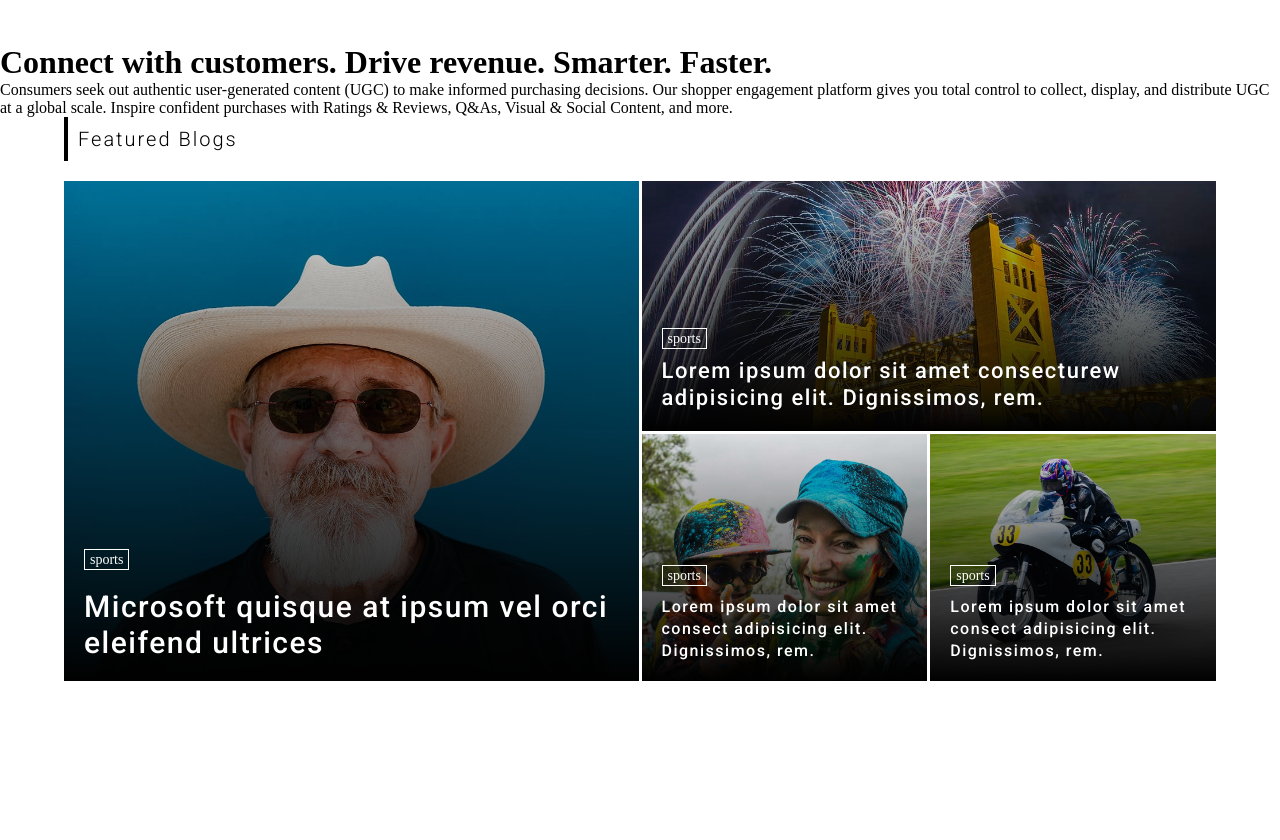
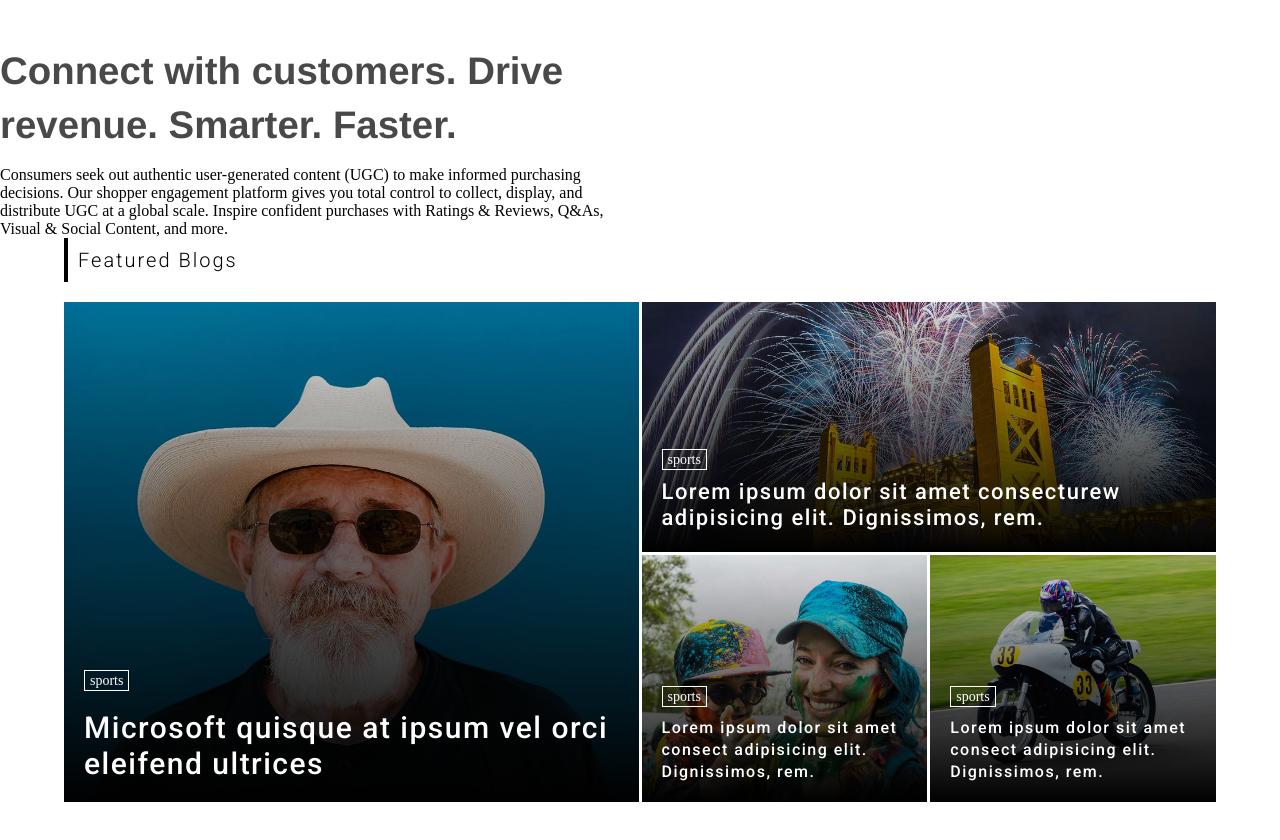
Before and after one commit to DennisRono/headers, a website: page header_two/index.html in a window 1280 px wide. Shown: the part 60-900 px from the top of the page. Drawn offline with Linux system fonts and the light colour scheme.

Commit message:
security-fix

```diff
--- a/header_two/assets/scss/header.scss
+++ b/header_two/assets/scss/header.scss
@@ -125,6 +125,33 @@ a{
                         }
                     }
                 }
+            }
+        }
+    }
+}
+
+/* ======Jumbotron stylings====== */
+.landing{
+    .landcontainer{
+        .landflex{
+            display: flex;
+            width: 100%;
+            .landtexts{
+                width: 50%;
+                h1{
+                    color: rgb(73, 73, 73);
+                    font-family: gibsonsemibold,Helvetica,Arial,sans-serif;
+                    font-size: 2.4rem;
+                    line-height: 3.4rem;
+                    margin-bottom: 0.8rem;
+                    position: relative;
+                }
+                p{
+
+                }
+            }
+            .landimages{
+                width: 50%;
             }
         }
     }
```
Also changed, not shown: header_two/assets/css/header.css, 1 other file.
